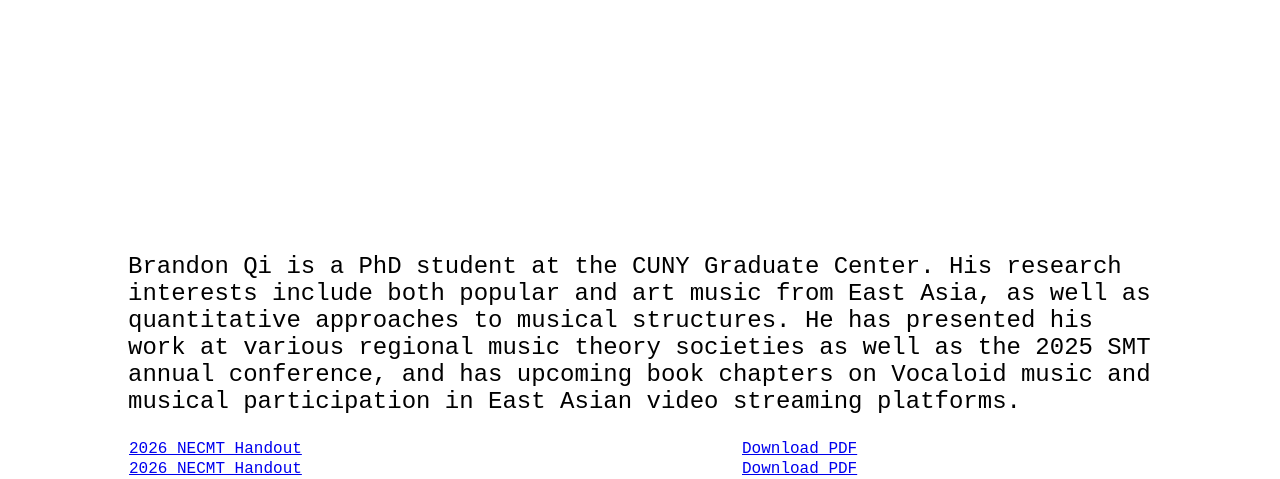
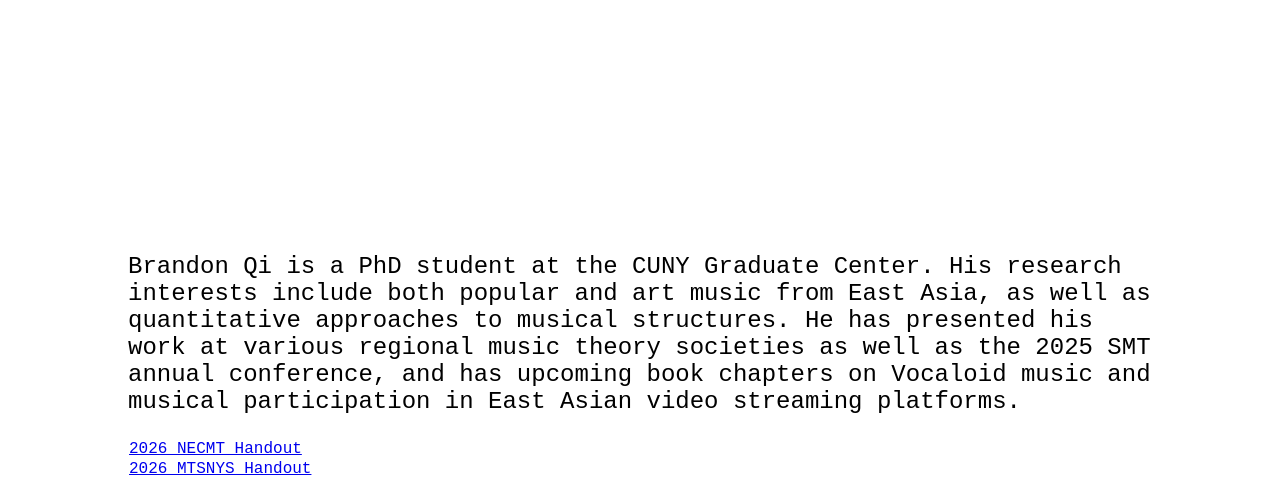
Before and after one commit to bqicex/bqicex.github.io, a plain HTML site: page index.html in a window 1280 px wide. Shown: the part 385-864 px from the top of the page. Drawn offline with Linux system fonts and the light colour scheme.

Commit message:
Update index.html

```diff
--- a/index.html
+++ b/index.html
@@ -19,12 +19,10 @@
 
     <table>
         <tr>
-            <td><a href="./2026_NECMT.html">2026 NECMT Handout</a></td>
-            <td><a href="./MTSNYS_2026_Handout.pdf" target="_blank">Download PDF</a></td>
+            <td><a href="./2026_NECMT_Handout.pdf">2026 NECMT Handout</a></td>
         </tr>
         <tr>
-            <td><a href="./2026_NECMT.html">2026 NECMT Handout</a></td>
-            <td><a href="./MTSNYS_2026_Handout.pdf" target="_blank">Download PDF</a></td>
+            <td><a href="./MTSNYS_2026_Handout.pdf" target="_blank">2026 MTSNYS Handout</a></td>
         </tr>
     </table>
 </body>
```
